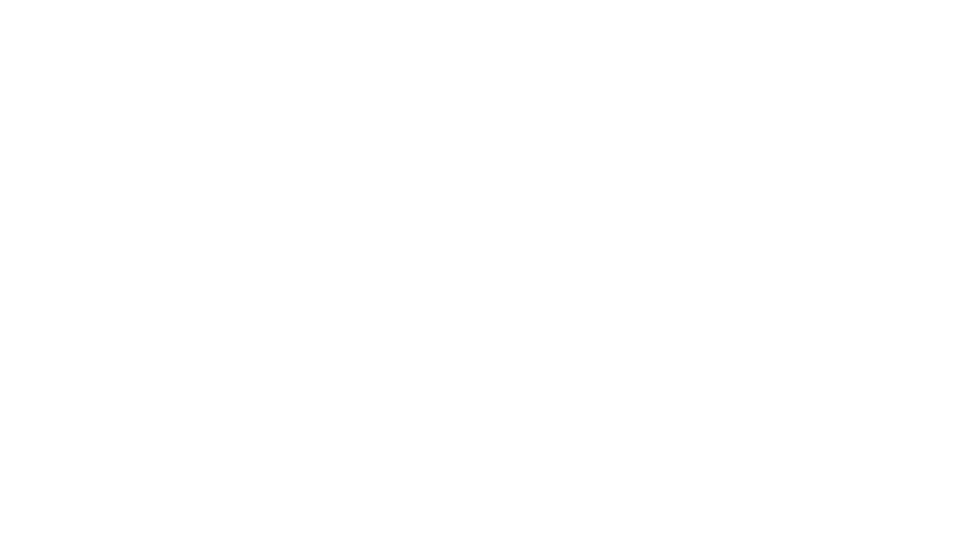
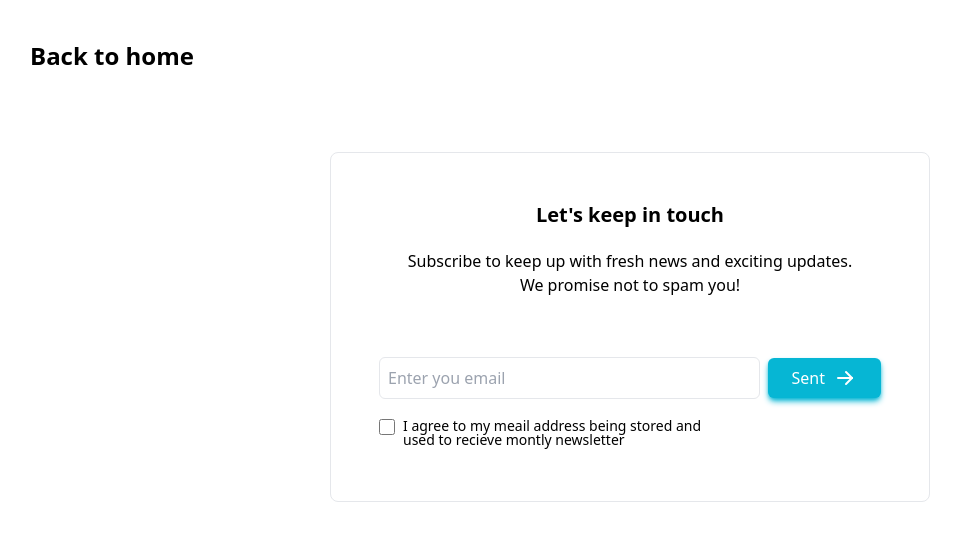
Before and after one commit to KEBOAIBEK/30day-tailwind, a plain HTML site: page 3task.html in a window 1280 px wide. Shown: the whole page, without its empty margins (10-971 px from the left). Drawn offline with nearby package versions, Linux system fonts and the light colour scheme.

Commit message:
Add 3task.html with subscription form and update index.html to link to it; include new images and SVG assets for improved navigation

```diff
--- a/3task.html
+++ b/3task.html
@@ -4,8 +4,35 @@
     <meta charset="UTF-8">
     <meta name="viewport" content="width=device-width, initial-scale=1.0">
     <title>Document</title>
+    <script src="https://cdn.tailwindcss.com"></script>
 </head>
 <body>
+    <div class="w-full h-screen">
+        <div class="p-10">
+            <a href="./index.html" class=" text-2xl font-bold">Back to home</a>
+         </div>
 
+         <div class="flex flex-col items-center border rounded-lg w-[600px] h-[350px] m-auto p-12 mt-10">
+            <h1 class="font-bold text-center text-xl">Let's keep in touch</h1>
+            <p class="text-center text-md py-5  ">Subscribe to keep up with fresh news and exciting updates. <br>
+            We promise not to spam you!</p>
+
+            <div class="flex flex-row  justify-center items-center gap-2 w-full mt-10 mb-5">
+                <input type="email" placeholder="Enter you email" class="border rounded-md w-full py-2 px-2" >
+
+                    <button type="submit"  class="flex flex-row gap-2 bg-cyan-500 justify-center items-center px-6 py-2 text-white rounded-md shadow-md shadow-cyan-500/100">
+                        Sent
+                        <div>
+                            <svg width="24px"  xmlns="http://www.w3.org/2000/svg" viewBox="0 0 24 24"  fill="none"  stroke="currentColor"  stroke-width="2"  stroke-linecap="round"  stroke-linejoin="round"  class="icon icon-tabler icons-tabler-outline icon-tabler-arrow-right"><path stroke="none" d="M0 0h24v24H0z" fill="none"/><path d="M5 12l14 0" /><path d="M13 18l6 -6" /><path d="M13 6l6 6" /></svg>
+                        </div>
+                    </button>
+
+            </div>
+            <div class="flex flex-row justify-start w-full gap-2 " >
+                <input type="checkbox" name="check" id="check" class="w-4 h-4 border-grey">
+                <p class="text-left text-sm leading-none">I agree  to my meail address being stored and <br> used to recieve montly newsletter</p>
+            </div>
+         </div>
+    </div>
 </body>
 </html>
```
Also changed, not shown: 1task.html (+1 -1 lines), index.html (+8 -0 lines), img/3task.webp (added), img/back.svg (added).
